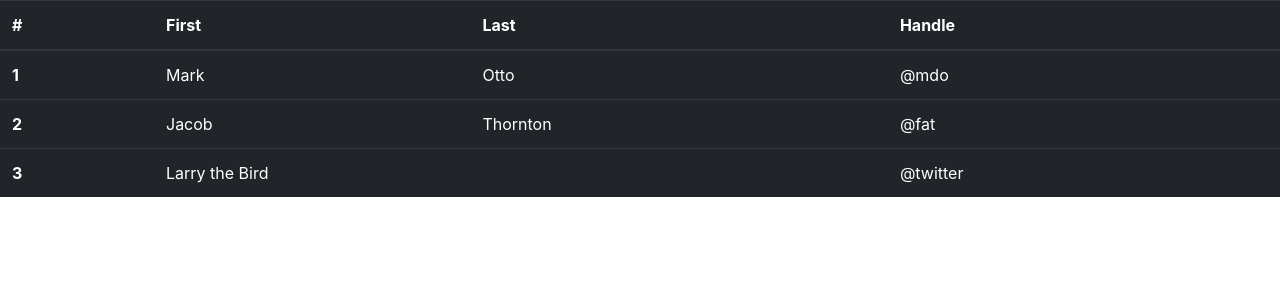
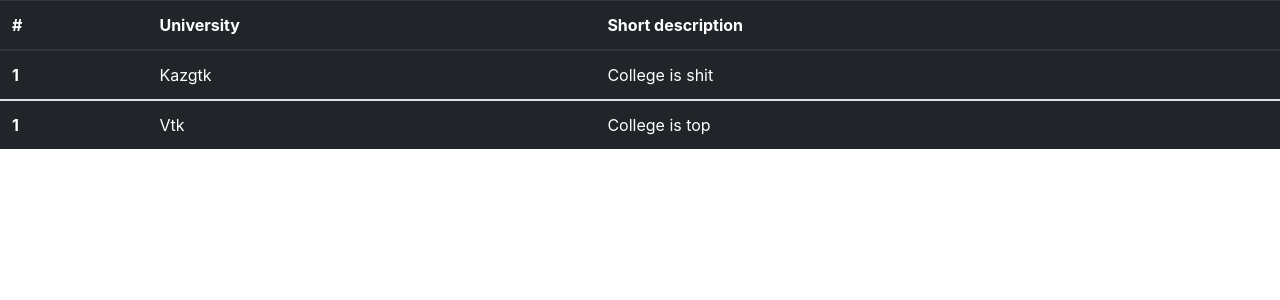
Before and after one commit to DiZiNnEs/junior_dev_task, a Django app: page / in a window 1280 px wide. Shown: the top 300 px of the page. Run offline with Django 3.2, Linux system fonts and the light colour scheme; data comes from the database, SQL or seed files in the repository; some libraries are stand-ins or nearby versions.

Commit message:
feat: update index.html and add data from databases

```diff
--- a/university/templates/university/index.html
+++ b/university/templates/university/index.html
@@ -9,29 +9,18 @@
         <thead>
         <tr>
             <th scope="col">#</th>
-            <th scope="col">First</th>
-            <th scope="col">Last</th>
-            <th scope="col">Handle</th>
+            <th scope="col">University</th>
+            <th scope="col">Short description</th>
         </tr>
         </thead>
-        <tbody>
-        <tr>
-            <th scope="row">1</th>
-            <td>Mark</td>
-            <td>Otto</td>
-            <td>@mdo</td>
-        </tr>
-        <tr>
-            <th scope="row">2</th>
-            <td>Jacob</td>
-            <td>Thornton</td>
-            <td>@fat</td>
-        </tr>
-        <tr>
-            <th scope="row">3</th>
-            <td colspan="2">Larry the Bird</td>
-            <td>@twitter</td>
-        </tr>
-        </tbody>
+        {% for x in university %}
+            <tbody>
+            <tr>
+                <th scope="row">1</th>
+                <td>{{ x.university_name }}</td>
+                <td>{{ x.university_description }}</td>
+            </tr>
+            </tbody>
+        {% endfor %}
     </table>
 {% endblock %}
```
